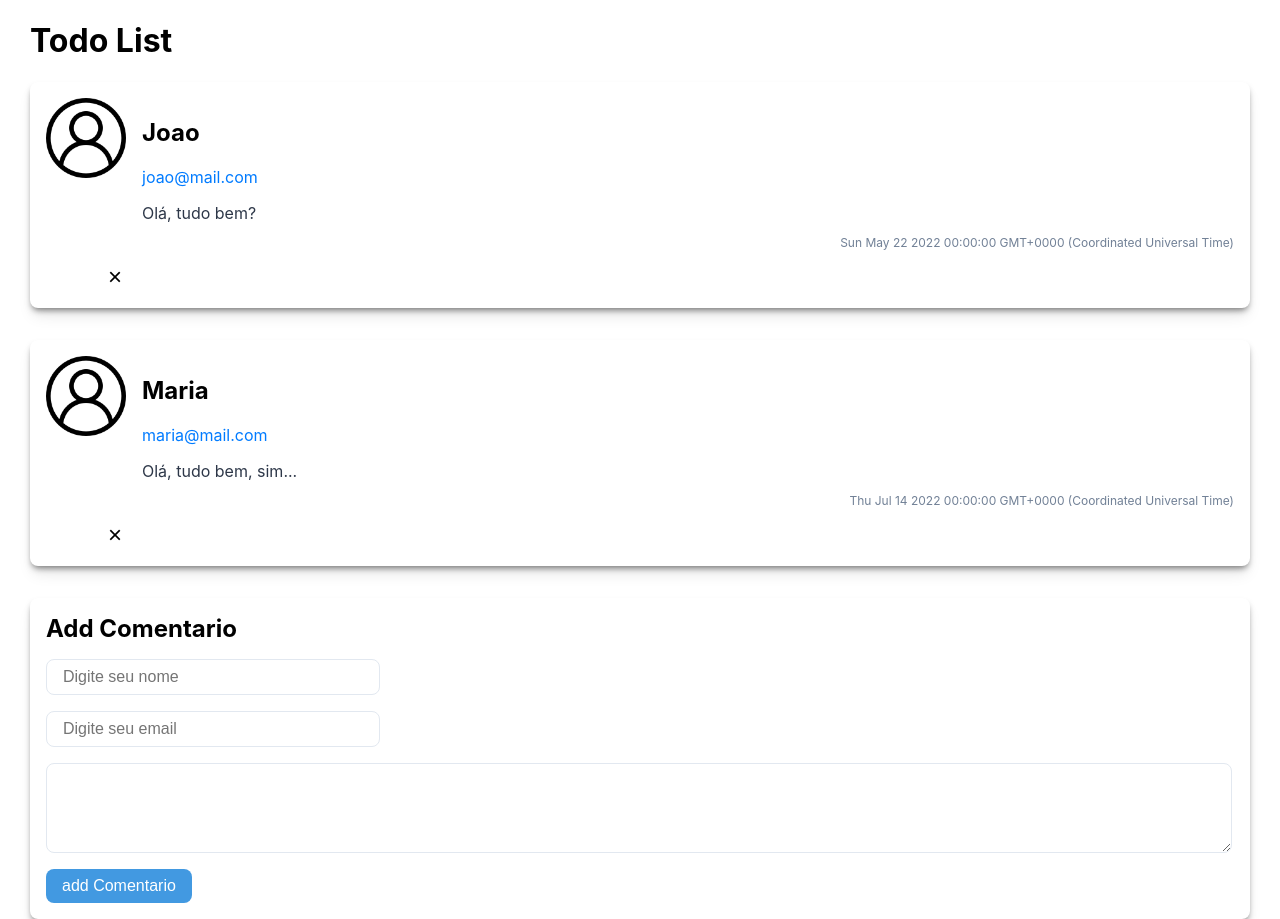
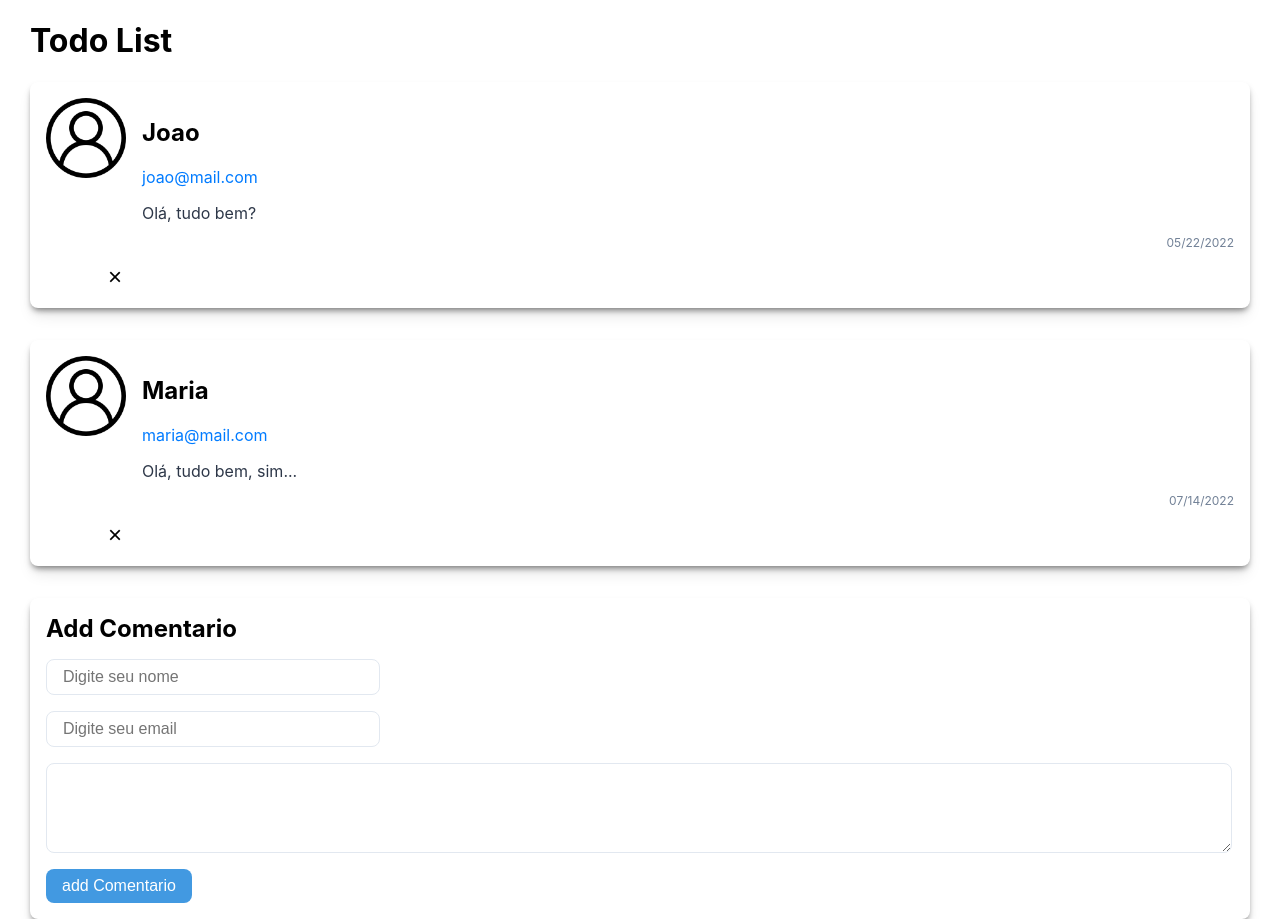
Before and after one commit to fnicom/To-Do-List-W-ReactJs, a React (Create React App) app: page / in a window 1280 px wide. Built offline with nearby package versions, Linux system fonts and the light colour scheme.

Commit message:
formatando data

```diff
--- a/src/components/Comentarios.jsx
+++ b/src/components/Comentarios.jsx
@@ -1,6 +1,7 @@
 import React from "react";
 import "./Comentario.css";
 import iamgemUsuario from "./user.png";
+import { formatRelative } from 'date-fns'
 
 const Comentarios = (props) => {
 //   const estilo = {
@@ -16,7 +17,7 @@ const Comentarios = (props) => {
         <h2 className="nome">{props.nome}</h2>
         <p className="email">{props.email}</p>
         <p className="mensagem">{props.children}</p>
-        <p className="data">{props.data.toString()}</p>
+        <p className="data">{formatRelative(props.data, new Date())}</p>
         <button onClick={props.onRemove}>&times;</button>
       </div>
     </div>
```
